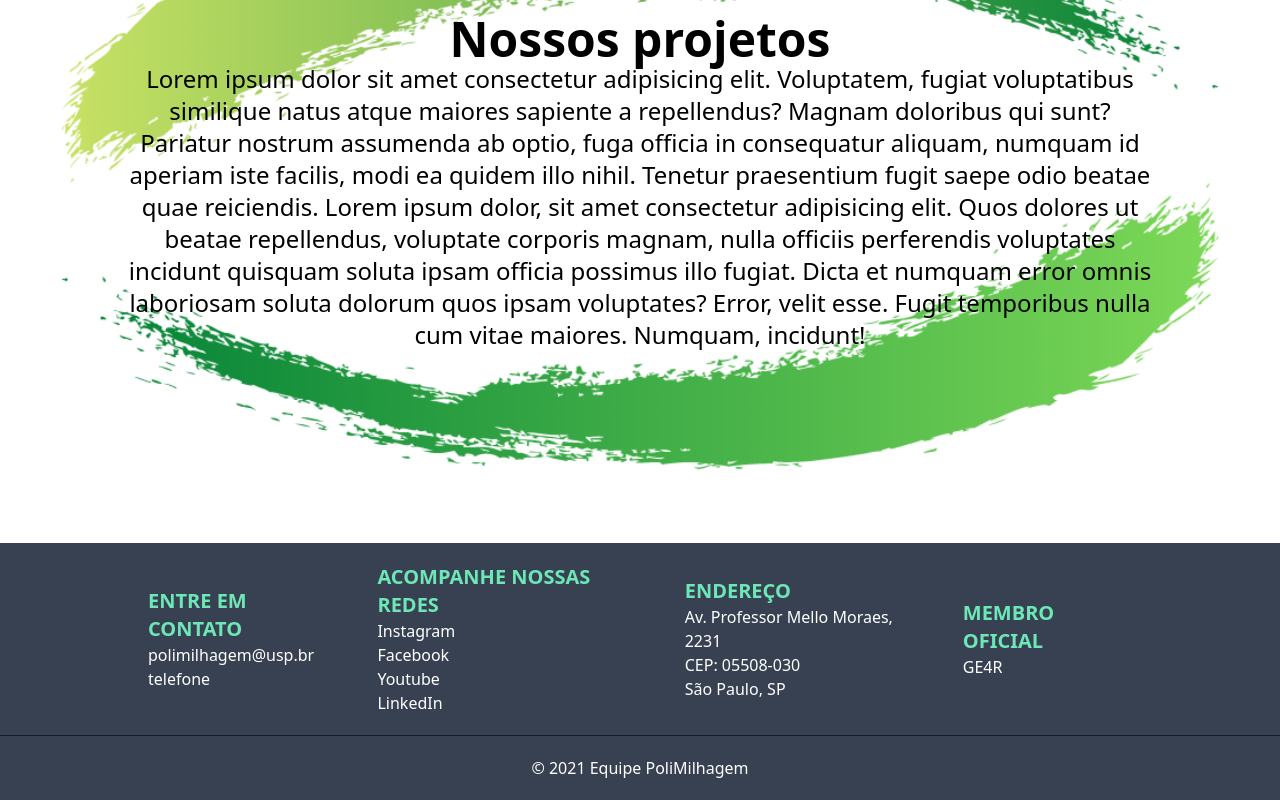
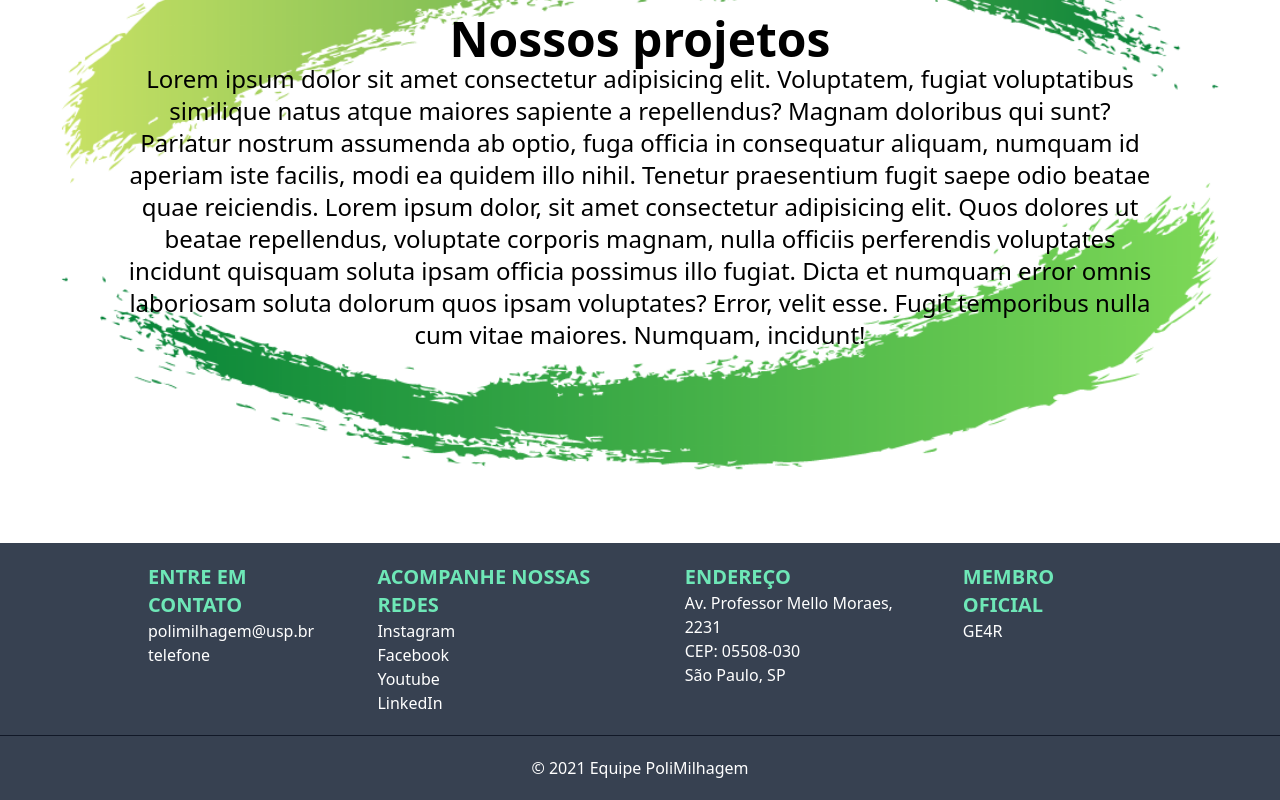
Before and after one commit to bennychun99/site2, a Next.js app: page / in a window 1280 px wide. Shown: the part 2212-3012 px from the top of the page. Built offline with nearby package versions, Linux system fonts and the light colour scheme.

Commit message:
fixed alignment

```diff
--- a/pages/index.js
+++ b/pages/index.js
@@ -68,7 +68,7 @@ function NavBar() {
 function Footer() {
   return (
     <div className="bg-gray-700 divide-y divide-gray-900">
-      <div className="max-w-5xl container m-auto bg-gray-700 flex flex-col place-items-center md:justify-between md:flex-row">
+      <div className="max-w-5xl container m-auto bg-gray-700 flex flex-col place-items-center md:place-items-start md:justify-between md:flex-row">
         <div className="m-5">
           <h1 className="text-green-300 text-xl font-bold text-center md:text-left">ENTRE EM CONTATO</h1>
           <p className="text-white text-center md:text-left">polimilhagem@usp.br</p>
```
